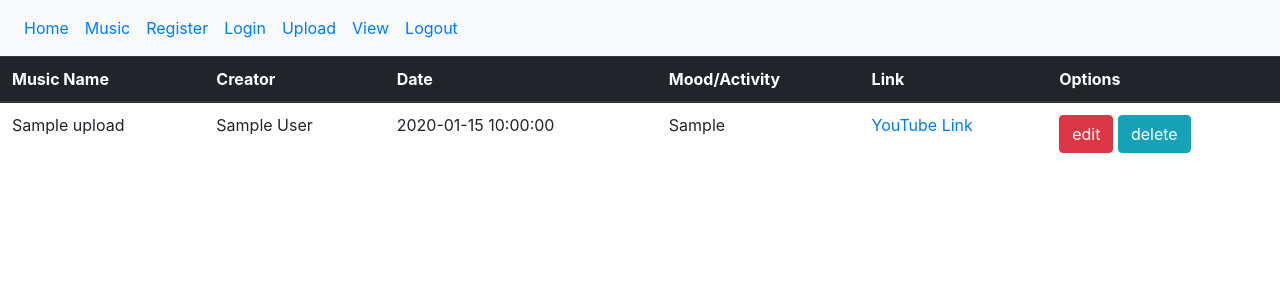
After one commit to vuchenna/myflaskproject, a Flask app: page /view in a window 1280 px wide. The commit adds this page. Shown: the top 300 px of the page. Run offline with Flask 2, Linux system fonts and the light colour scheme; a user stored in the database is signed in; tables that the repository leaves empty hold one stand-in row (values such as "Sample post"); some libraries are stand-ins or nearby versions.

Commit message:
update and delete function done

```diff
--- a/application/routes.py
+++ b/application/routes.py
@@ -1,7 +1,7 @@
 from flask import render_template, redirect, url_for, request
 from application import app, db, bcrypt
 from application.models import Users, Upload
-from application.forms import RegistrationForm, LoginForm, UploadForm
+from application.forms import RegistrationForm, LoginForm, UploadForm, SearchForm
 from flask_login import login_user, current_user, logout_user, login_required
 
 
@@ -12,8 +12,19 @@ def home():
 
 @app.route('/music', methods=['GET', 'POST'])
 def music():
+    form = SearchForm()
     uploads = Upload.query.all()
-    return render_template('music.html', title='Music', uploads=uploads)
+
+    if form.validate_on_submit():
+        search_data = "%s"%(form.search.data)
+        results = Upload.query.filter(Upload.title.like("%"+search_data+"%")).all()
+        form = SearchForm()
+
+
+        return render_template('music.html', title = "Your Search Results", form=form, results =results, uploads=uploads)
+
+
+    return render_template('music.html', title='Music', uploads=uploads, form=form)
 
 
 
@@ -67,14 +78,53 @@ def upload():
             )
         db.session.add(uploadData)
         db.session.commit()
-        return redirect(url_for('music'))
+        return redirect(url_for('view'))
     else:
         print(form.errors)
 
     return render_template('upload.html', title ='Upload', form=form)
 
 
+@app.route('/view', methods=['GET','POST'])
+@login_required
+def view():
+    id = current_user.id
+    viewData = Upload.query.filter_by(user_id=id).all()
+
+
+    return render_template('view.html', title ='View',uploads = viewData )
+
+@app.route('/upload/update/<id>',methods=['GET', 'POST'])
+@login_required
+def update(id):
+    update_form = UploadForm()
+    upload = Upload.query.filter_by(id=id).first()
+    if update and update_form.validate_on_submit():
+        upload.title = update_form.title.data
+        upload.category = update_form.category.data
+        upload.link = update_form.link.data
+        db.session.add(upload)
+        db.session.commit()
+        return redirect(url_for('view'))
+    update_form.title.data = upload.title
+    update_form.category.data = upload.category
+    update_form.link.data = upload.link
+    return render_template('upload.html', title = "Upload", form = update_form)
+
+@app.route('/upload/delete/<id>')
+@login_required
+def upload_delete(id):
+    upload = Upload.query.filter_by(id=id).first()
+    db.session.delete(upload)
+    db.session.commit()
+    return redirect(url_for('view'))
+
 @app.route('/logout')
 def logout():
     logout_user()
     return redirect(url_for('login'))
+
+
+
+#@app.route('/search_results', methods=['GET', 'POST'])
+#def search_results():
--- a/application/templates/layout.html
+++ b/application/templates/layout.html
@@ -1,27 +1,25 @@
 <html>
-
 <head>
-
-<title>{{ title }} - Page</title>>
+<link rel="stylesheet" href="https://maxcdn.bootstrapcdn.com/bootstrap/4.0.0/css/bootstrap.min.css" integrity="sha384-Gn5384xqQ1aoWXA+058RXPxPg6fy4IWvTNh0E263XmFcJlSAwiGgFAW/dAiS6JXm" crossorigin="anonymous">
 </head>
 <body>
-<h1>{{  title  }} Page</h1>
-<div class="navbar">
-
-	<a href="{{ url_for('home') }}">Home</a>
-	<a href="{{ url_for('music') }}">Music</a>
-	<a href="{{url_for('register') }}">Register</a>
-	<a href="{{ url_for('login')}}">Login</a>
+<nav class="navbar navbar-expand-sm bg-light">
+    <ul class="navbar-nav">
+        <li class="nav-item"><a class="nav-link" href="{{ url_for('home') }}">Home</a></li>
+        <li class="nav-item"> <a class="nav-link" href="{{ url_for('music') }}">Music</a> </li>
+        <li class="nav-item"> <a class="nav-link" href="{{url_for('register') }}">Register</a> </li>
+        <li class="nav-item"> <a class="nav-link" href="{{ url_for('login')}}">Login</a> </li>
 	{% if current_user.is_authenticated %}
-
-	<a href="{{url_for('upload') }}">Upload</a>
-	<a href="{{ url_for('logout')}}">Logout</a>
+        <li class="nav-item"><a class="nav-link" href="{{url_for('upload') }}">Upload</a></li>
+        <li class="nav-item"> <a class="nav-link" href="{{url_for('view') }}">View</a> </li>
+        <li class="nav-item"><a class="nav-link" href="{{ url_for('logout')}}">Logout</a></li>
 
 	{% endif %}
-
-</div>
-
+    </ul>
+</nav>
 {% block body_content %} {% endblock %}
-
+<script src="https://code.jquery.com/jquery-3.2.1.slim.min.js" integrity="sha384-KJ3o2DKtIkvYIK3UENzmM7KCkRr/rE9/Qpg6aAZGJwFDMVNA/GpGFF93hXpG5KkN" crossorigin="anonymous"></script>
+<script src="https://cdnjs.cloudflare.com/ajax/libs/popper.js/1.12.9/umd/popper.min.js" integrity="sha384-ApNbgh9B+Y1QKtv3Rn7W3mgPxhU9K/ScQsAP7hUibX39j7fakFPskvXusvfa0b4Q" crossorigin="anonymous"></script>
+<script src="https://maxcdn.bootstrapcdn.com/bootstrap/4.0.0/js/bootstrap.min.js" integrity="sha384-JZR6Spejh4U02d8jOt6vLEHfe/JQGiRRSQQxSfFWpi1MquVdAyjUar5+76PVCmYl" crossorigin="anonymous"></script>
 </body>
 </html>
--- /dev/null
+++ b/application/templates/view.html
@@ -0,0 +1,24 @@
+{% extends "layout.html" %}
+{% block body_content %}<div>
+	<table class="table">
+		<thead class="thead-dark">			<th>Music Name </th>
+			<th scope="col">Creator </th>
+			<th scope="col">Date </th>
+			<th scope="col">Mood/Activity</th>
+			<th scope="col">Link</th>
+			<th scope="col">Options</th>
+		</thead>
+		{% for upload in uploads %}		<tr>			<td> {{ upload.title }}</td>
+			<td>{{ upload.creator.first_name }} {{ upload.creator.last_name }} </td>
+			<td> {{ upload.date_posted }} </td>
+			<td> {{ upload.category }} </td>
+            <td><a href='{{ upload.link }}'>YouTube Link</a> </td>
+            <td>
+                <a class="btn btn-danger" role="button" href='{{ url_for("update", id=upload.id) }}'>edit</a>
+                <a class="btn btn-info" role="button" href='{{ url_for("upload_delete", id=upload.id) }}'>delete</a>
+            </td>
+			</tr>
+        {% endfor %}
+
+	</table>
+{% endblock %}
```
Also changed, not shown: application/forms.py (+6 -1 lines), application/templates/music.html (+22 -0 lines), static/style.css (added, +69 -0 lines).
